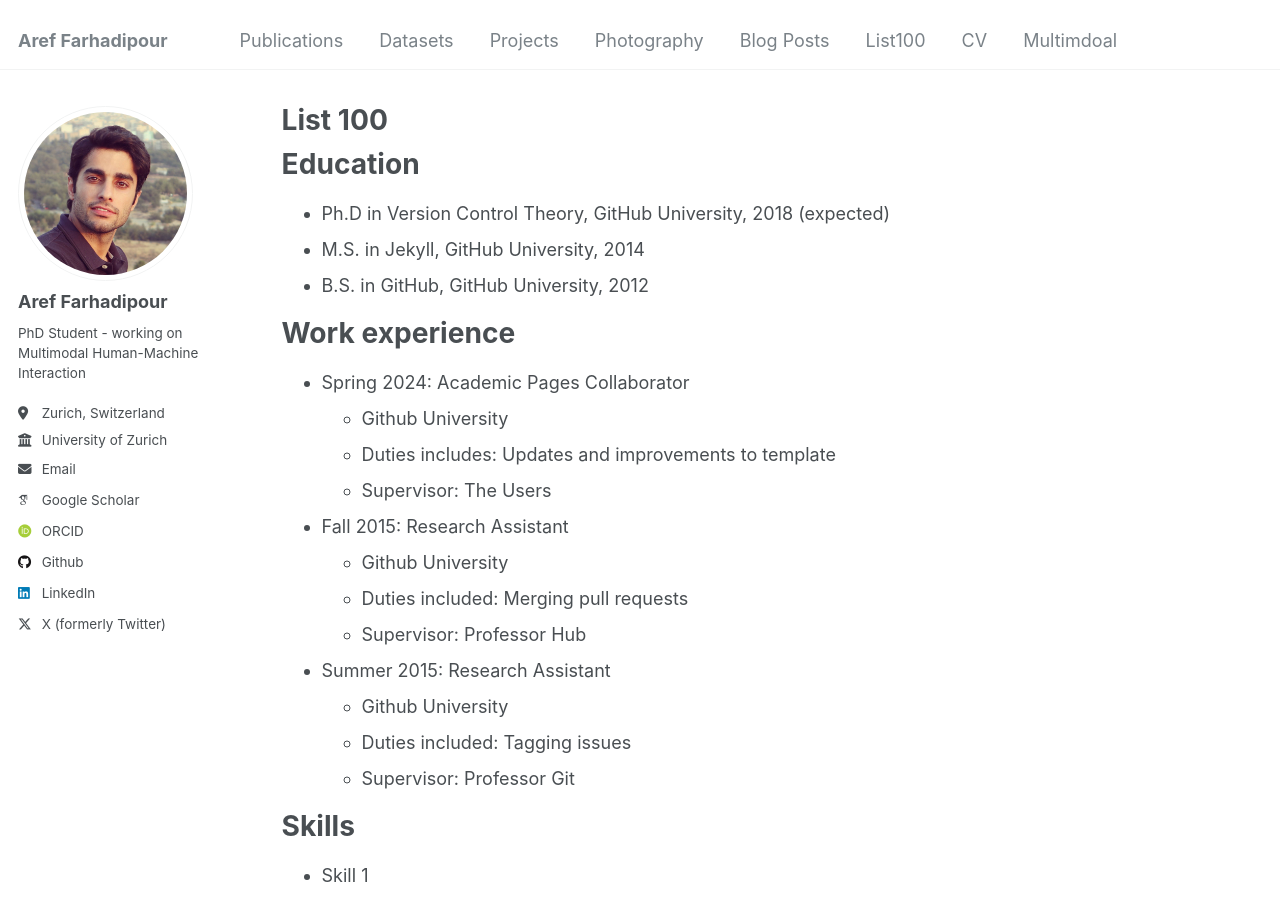
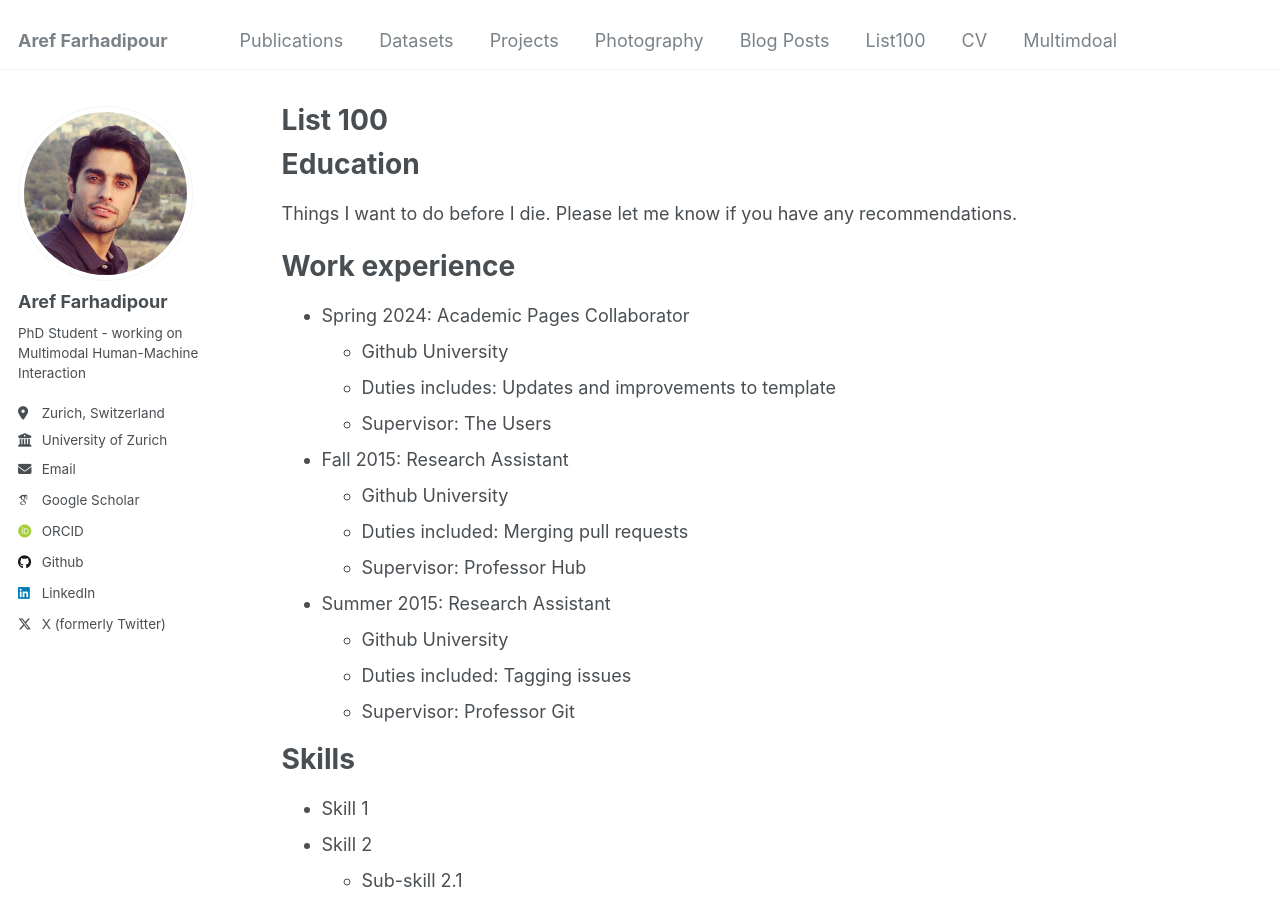
Before and after one commit to areffarhadi/areffarhadi.github.io, a Jekyll site: the page built from _pages/List100.md, in a window 1280 px wide and 900 px high. Built offline with Jekyll 4.4.1, drawn with Linux system fonts in a browser that asks for light colours; some web fonts are replaced.

Commit message:
Update List100.md

```diff
--- a/_pages/List100.md
+++ b/_pages/List100.md
@@ -11,9 +11,7 @@ redirect_from:
 
 Education
 ======
-* Ph.D in Version Control Theory, GitHub University, 2018 (expected)
-* M.S. in Jekyll, GitHub University, 2014
-* B.S. in GitHub, GitHub University, 2012
+Things I want to do before I die. Please let me know if you have any recommendations.
 
 Work experience
 ======
```
